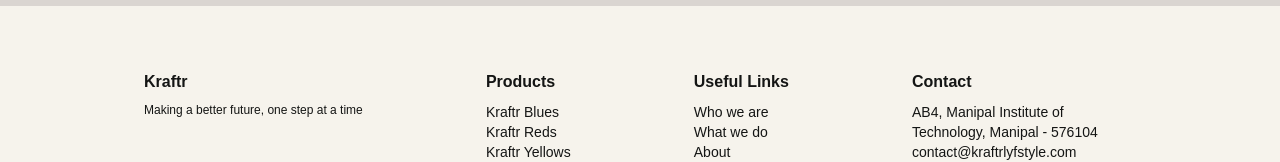
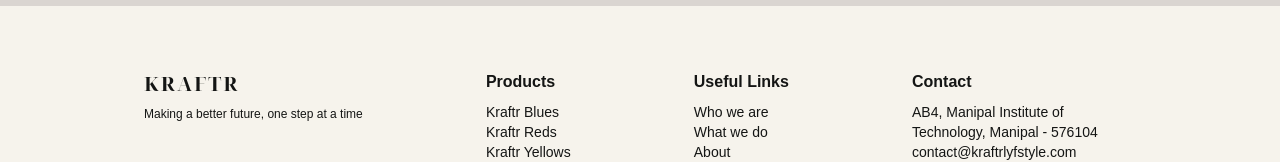
Before and after one commit to kraftrlyfstyle/Kraftr-Website, a React (Vite) app: page / in a window 1280 px wide. Shown: the part 1744-1906 px from the top of the page. Built offline with nearby package versions, Linux system fonts and the light colour scheme.

Commit message:
Update Footer.jsx

```diff
--- a/src/components/Footer.jsx
+++ b/src/components/Footer.jsx
@@ -1,24 +1,24 @@
 const Footer = () => {
   return (
-    <section id='Footer' className='flex flex-row py-16 w-full justify-between px-32 text bg-[#f6f3ec]'>
+    <section id='Footer' className='flex flex-row py-16 w-full justify-between px-32 bg-[#f6f3ec]'>
       <div className='flex flex-col mx-4'>
-        <p className='font-bold mb-2'>Kraftr</p>
-        <p className='text-xs'>Making a better future, one step at a time</p>
+        <p className='font-bold mb-2 tracking-widest text-xl'>KRAFTR</p>
+        <p className='text-xs text'>Making a better future, one step at a time</p>
       </div>
-      <div className='flex flex-col mx-4'>
+      <div className='flex flex-col mx-4 text'>
         <p className='font-bold mb-2'>Products</p>
         <a className='text-sm'>Kraftr Blues</a>
         <a className='text-sm'>Kraftr Reds</a>
         <a className='text-sm'>Kraftr Yellows</a>
         <a className='text-sm'>Kraftr Greens</a>
       </div>
-      <div className='flex flex-col mx-4'>
+      <div className='flex flex-col mx-4 text'>
         <p className='font-bold mb-2'>Useful Links</p>
         <a className='text-sm'>Who we are</a>
         <a className='text-sm'>What we do</a>
         <a className='text-sm'>About</a>
       </div>
-      <div className='flex flex-col mx-4 w-56'>
+      <div className='flex flex-col mx-4 w-56 text'>
         <p className='font-bold mb-2'>Contact</p>
         <p className='text-sm'>AB4, Manipal Institute of Technology, Manipal - 576104</p>
         <p className='text-sm'>contact@kraftrlyfstyle.com</p>
```
